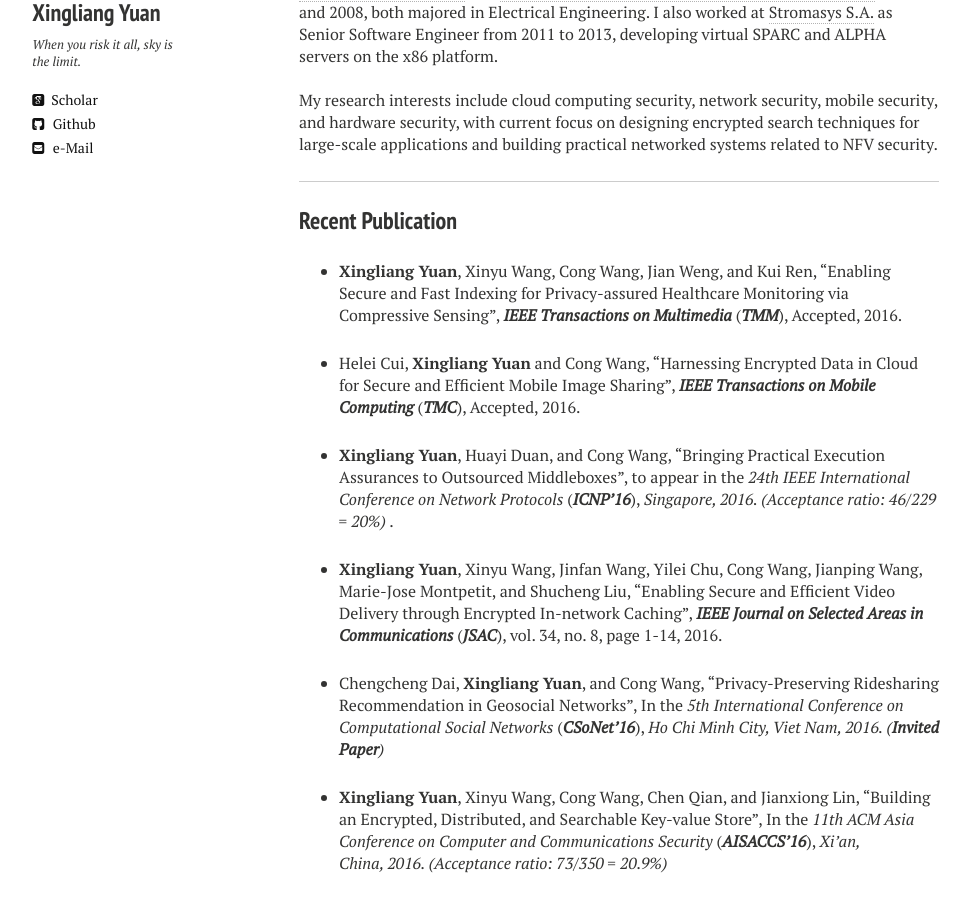
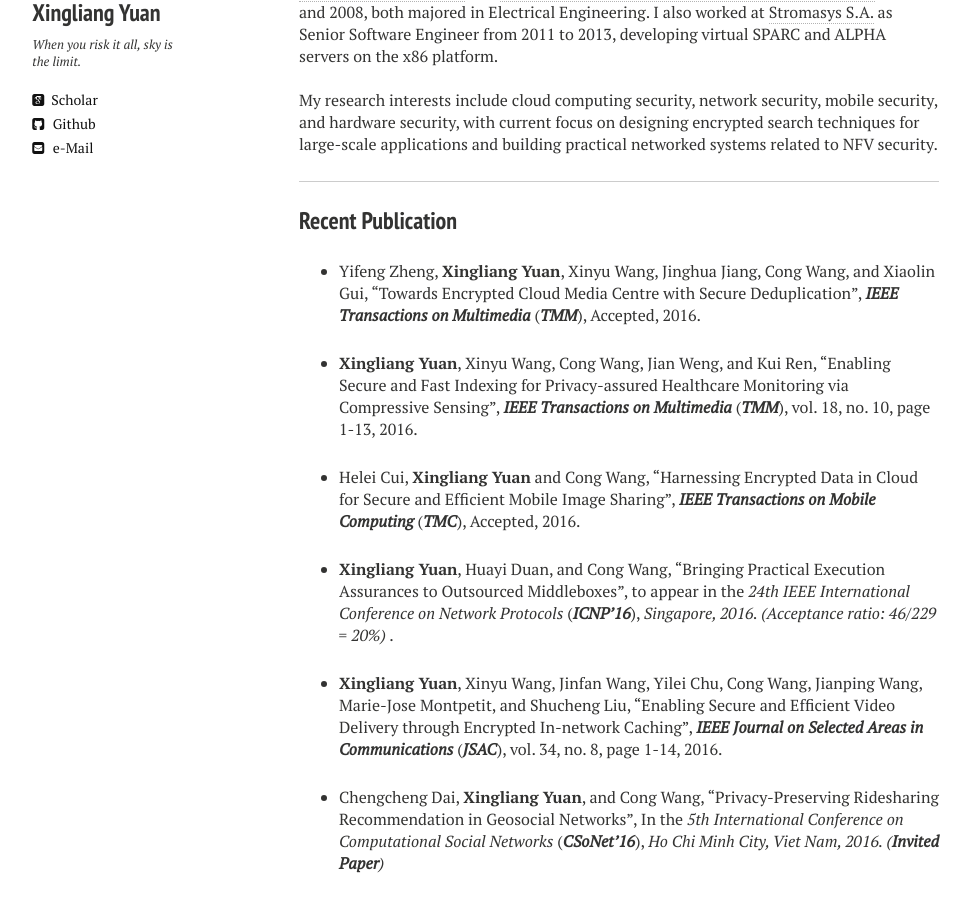
Before and after one commit to fooc/academic.fooc.github.io, a Jekyll site: the page built from index.md, in a window 1280 px wide and 900 px high, scrolled down 510 px. Shown: the whole window, without its empty margins (21-992 px from the left). Built offline with Jekyll 4.4.1, drawn with Linux system fonts in a browser that asks for light colours; nearby versions of some CDN libraries.

Commit message:
Update index.md

```diff
--- a/index.md
+++ b/index.md
@@ -16,7 +16,9 @@ My research interests include cloud computing security, network security, mobile
 
 ### Recent Publication
 
-- **Xingliang Yuan**, Xinyu Wang, Cong Wang, Jian Weng, and Kui Ren, "Enabling Secure and Fast Indexing for Privacy-assured Healthcare Monitoring via Compressive Sensing", **_IEEE Transactions on Multimedia_** (**_TMM_**), Accepted, 2016.
+- Yifeng Zheng, **Xingliang Yuan**, Xinyu Wang, Jinghua Jiang, Cong Wang, and Xiaolin Gui, "Towards Encrypted Cloud Media Centre with Secure Deduplication", **_IEEE Transactions on Multimedia_** (**_TMM_**), Accepted, 2016.
+
+- **Xingliang Yuan**, Xinyu Wang, Cong Wang, Jian Weng, and Kui Ren, "Enabling Secure and Fast Indexing for Privacy-assured Healthcare Monitoring via Compressive Sensing", **_IEEE Transactions on Multimedia_** (**_TMM_**), vol. 18, no. 10, page 1-13, 2016.
 
 - Helei Cui, **Xingliang Yuan** and Cong Wang, "Harnessing Encrypted Data in Cloud for Secure and Efficient Mobile Image Sharing", **_IEEE Transactions on Mobile Computing_** (**_TMC_**), Accepted, 2016.
 
```
